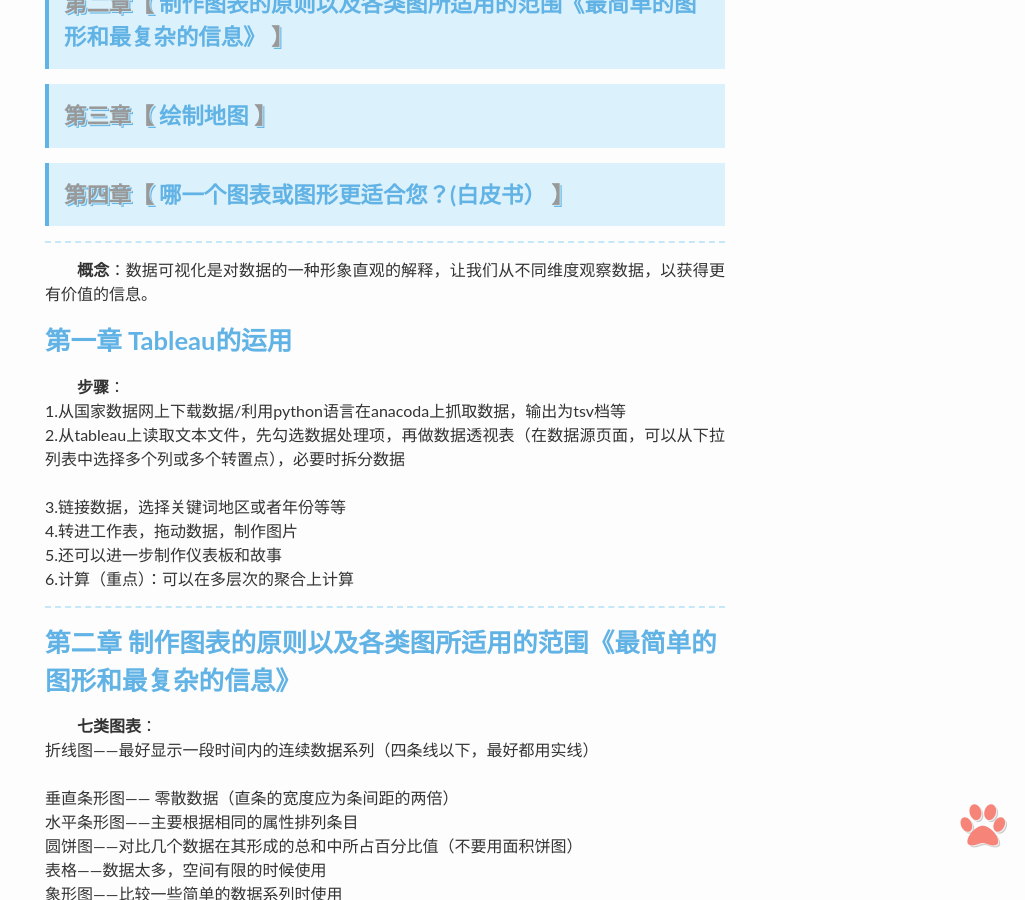
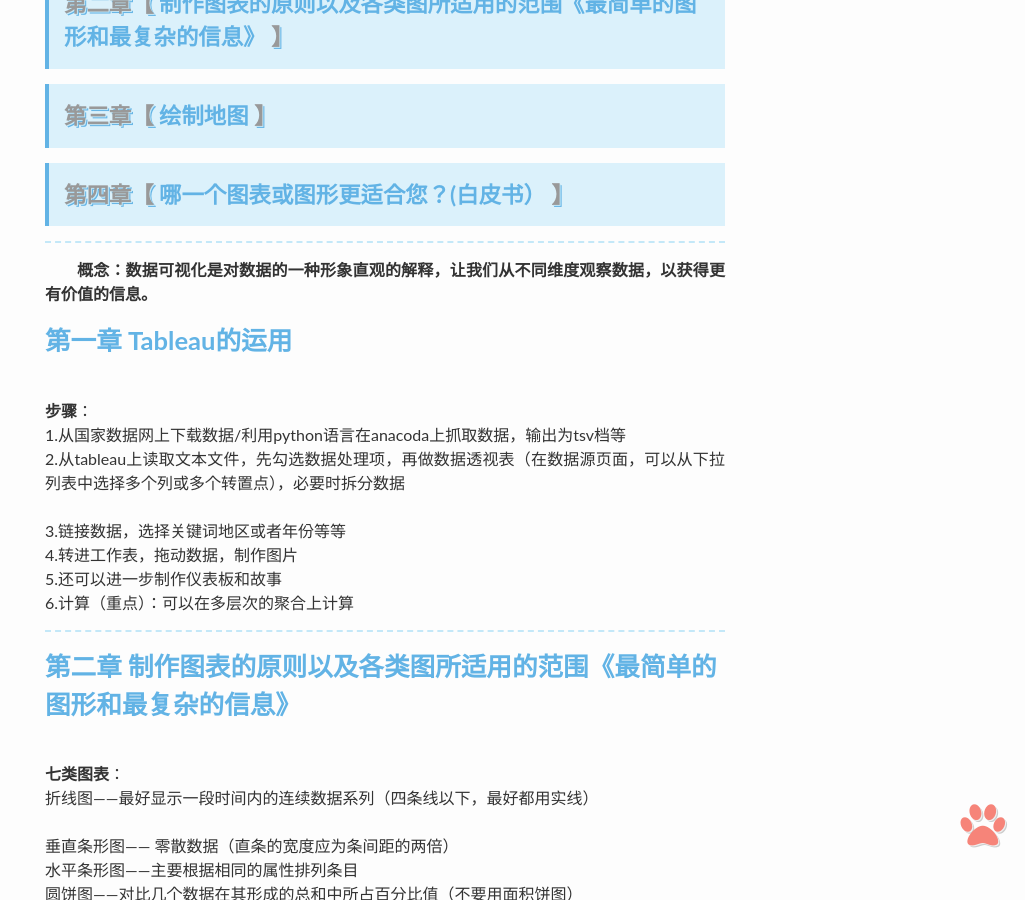
Before and after one commit to Zhou-Yu-Jin/Zhou-Yu-Jin.github.io, a Jekyll site: the page built from _posts/2017-12-31-infovis.md, in a window 1280 px wide and 900 px high, scrolled down 761 px. Shown: the whole window, without its empty margins (255-1280 px from the left). Built offline with Jekyll 4.4.1, drawn with Linux system fonts in a browser that asks for light colours; comment, search, counter and statistics services are not loaded.

```diff
--- a/_posts/2017-12-31-infovis.md
+++ b/_posts/2017-12-31-infovis.md
@@ -32,9 +32,9 @@ tags:
 
 
 ---
-**概念**：数据可视化是对数据的一种形象直观的解释，让我们从不同维度观察数据，以获得更有价值的信息。
+**概念：数据可视化是对数据的一种形象直观的解释，让我们从不同维度观察数据，以获得更有价值的信息。**
 <h3 id="chapter1">第一章 Tableau的运用</h3>
- **步骤**：<br>1.从国家数据网上下载数据/利用python语言在anacoda上抓取数据，输出为tsv档等
+ <br>**步骤**：<br>1.从国家数据网上下载数据/利用python语言在anacoda上抓取数据，输出为tsv档等
                        <br>2.从tableau上读取文本文件，先勾选数据处理项，再做数据透视表（在数据源页面，可以从下拉列表中选择多个列或多个转置点），必要时拆分数据
                        <br>3.链接数据，选择关键词地区或者年份等等
                        <br>4.转进工作表，拖动数据，制作图片
@@ -44,7 +44,7 @@ tags:
 
 ---
 <h3 id="chapter2">第二章 制作图表的原则以及各类图所适用的范围《最简单的图形和最复杂的信息》</h3>
- **七类图表**：<br>折线图——最好显示一段时间内的连续数据系列（四条线以下，最好都用实线）
+ <br>**七类图表**：<br>折线图——最好显示一段时间内的连续数据系列（四条线以下，最好都用实线）
                             <br>垂直条形图—— 零散数据（直条的宽度应为条间距的两倍）
                             <br>水平条形图——主要根据相同的属性排列条目
                             <br>圆饼图——对比几个数据在其形成的总和中所占百分比值（不要用面积饼图）
@@ -55,7 +55,7 @@ tags:
                             <br>条形图中勿使用斑马线和反向图（垂直），网格线和刻度，双向水平直条（水平）
 
 <h3 id="chapter3">第三章 绘制地图</h3>
-**首先掌握技能**：Plotly Dashboards  用plotly包创建交互式的网页图形，tableau运用技能
+<br>**首先掌握技能**：Plotly Dashboards  用plotly包创建交互式的网页图形，tableau运用技能
            <br>**步骤**：<br>1.利用高德地图key，在jupyter中利用python代码抓取数据，保存为tsv档
                       <br>2.连接数据，做适当拆分，调整工作，选择经纬度绘制填充地图
            <br>**整理**：会使用pandas对数据进行整合，绘制表格
```
